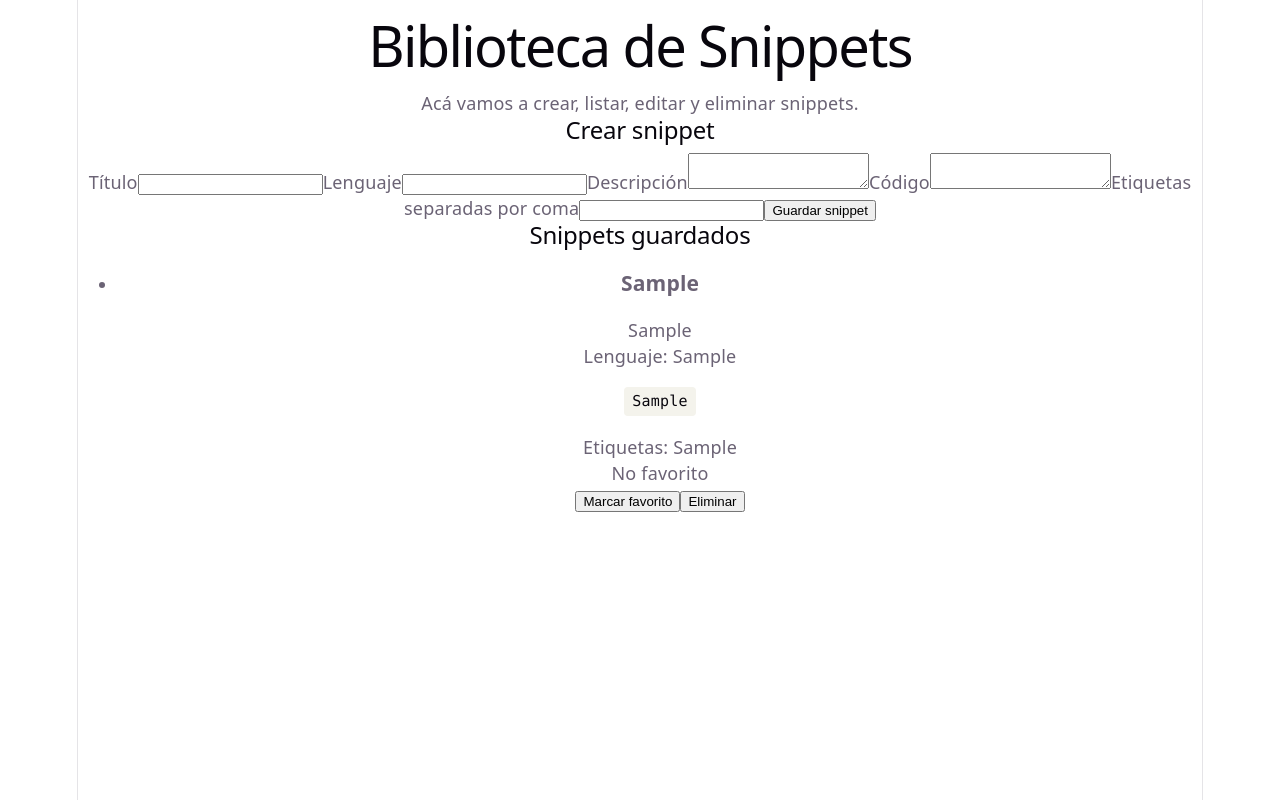
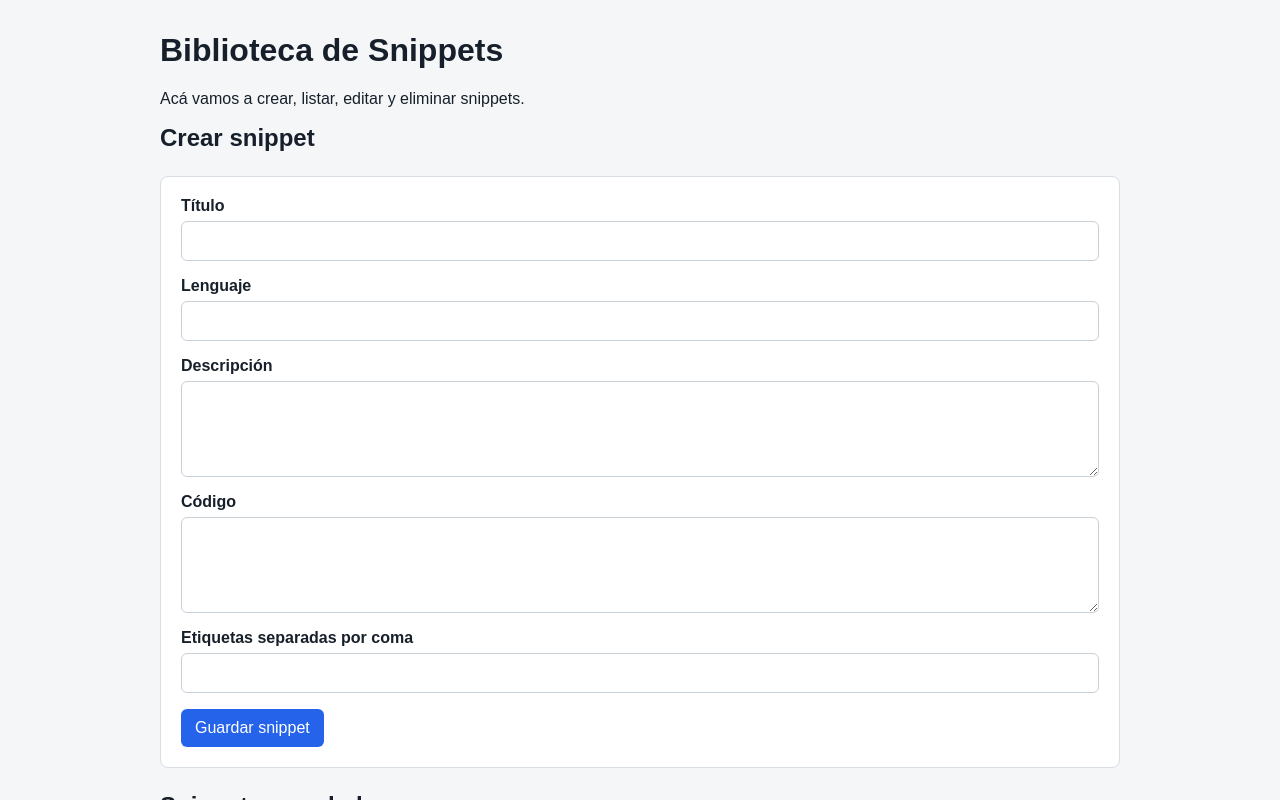
Before and after one commit to julietaR29/snippets-library, a React (Vite) app: page / in a window 1280 px wide. Both pictures are taken after typing "Sample", "Sample", "Sample", "Sample", "Sample" into the empty fields and a click on the button "Guardar snippet". Shown: the top 800 px of the page. Built offline with nearby package versions, Linux system fonts and the light colour scheme.

Commit message:
style: improve snippets base layout

```diff
--- a/src/features/snippets/components/SnippetForm.tsx
+++ b/src/features/snippets/components/SnippetForm.tsx
@@ -1,5 +1,4 @@
-import { useState } from "react";
-import type { FormEvent } from "react";
+import { useState, type FormEvent } from "react";
 import { useSnippetsStore } from "../store";
 import type { SnippetFormData } from "../types";
 import { createSnippetFromForm } from "../utils";
@@ -26,9 +25,9 @@ export function SnippetForm() {
   }
 
   return (
-    <form onSubmit={handleSubmit}>
-      <label>
-        Título
+    <form className="snippet-form" onSubmit={handleSubmit}>
+      <label className="form-field">
+        <span>Título</span>
         <input
           type="text"
           value={formData.title}
@@ -38,8 +37,8 @@ export function SnippetForm() {
         />
       </label>
 
-      <label>
-        Lenguaje
+      <label className="form-field">
+        <span>Lenguaje</span>
         <input
           type="text"
           value={formData.language}
@@ -49,8 +48,8 @@ export function SnippetForm() {
         />
       </label>
 
-      <label>
-        Descripción
+      <label className="form-field">
+        <span>Descripción</span>
         <textarea
           value={formData.description}
           onChange={(event) =>
@@ -59,8 +58,8 @@ export function SnippetForm() {
         />
       </label>
 
-      <label>
-        Código
+      <label className="form-field">
+        <span>Código</span>
         <textarea
           value={formData.code}
           onChange={(event) =>
@@ -69,8 +68,8 @@ export function SnippetForm() {
         />
       </label>
 
-      <label>
-        Etiquetas separadas por coma
+      <label className="form-field">
+        <span>Etiquetas separadas por coma</span>
         <input
           type="text"
           value={formData.tags}
--- a/src/features/snippets/components/SnippetList.tsx
+++ b/src/features/snippets/components/SnippetList.tsx
@@ -10,14 +10,18 @@ export function SnippetList() {
   }
 
   return (
-    <section>
+    <section className="snippets-section">
       <h2>Snippets guardados</h2>
 
-      <ul>
+      <ul className="snippets-list">
         {snippets.map((snippet) => (
-          <li key={snippet.id}>
+          <li className="snippet-card" key={snippet.id}>
             <article>
+              <div className="snippet-card-header">
                 <h3>{snippet.title}</h3>
+                <p>{snippet.favorite ? "Favorito" : "No favorito"}</p>
+              </div>
+
               <p>{snippet.description}</p>
               <p>Lenguaje: {snippet.language}</p>
 
@@ -29,15 +33,18 @@ export function SnippetList() {
                 <p>Etiquetas: {snippet.tags.join(", ")}</p>
               )}
 
-              <p>{snippet.favorite ? "Favorito" : "No favorito"}</p>
-
-              <button type="button" onClick={() => toggleFavorite(snippet.id)}>
+              <div className="snippet-actions">
+                <button
+                  type="button"
+                  onClick={() => toggleFavorite(snippet.id)}
+                >
                   {snippet.favorite ? "Quitar favorito" : "Marcar favorito"}
                 </button>
 
                 <button type="button" onClick={() => deleteSnippet(snippet.id)}>
                   Eliminar
                 </button>
+              </div>
             </article>
           </li>
         ))}
--- a/src/index.css
+++ b/src/index.css
@@ -1,111 +1,107 @@
-:root {
-  --text: #6b6375;
-  --text-h: #08060d;
-  --bg: #fff;
-  --border: #e5e4e7;
-  --code-bg: #f4f3ec;
-  --accent: #aa3bff;
-  --accent-bg: rgba(170, 59, 255, 0.1);
-  --accent-border: rgba(170, 59, 255, 0.5);
-  --social-bg: rgba(244, 243, 236, 0.5);
-  --shadow:
-    rgba(0, 0, 0, 0.1) 0 10px 15px -3px, rgba(0, 0, 0, 0.05) 0 4px 6px -2px;
-
-  --sans: system-ui, 'Segoe UI', Roboto, sans-serif;
-  --heading: system-ui, 'Segoe UI', Roboto, sans-serif;
-  --mono: ui-monospace, Consolas, monospace;
-
-  font: 18px/145% var(--sans);
-  letter-spacing: 0.18px;
-  color-scheme: light dark;
-  color: var(--text);
-  background: var(--bg);
-  font-synthesis: none;
-  text-rendering: optimizeLegibility;
-  -webkit-font-smoothing: antialiased;
-  -moz-osx-font-smoothing: grayscale;
-
-  @media (max-width: 1024px) {
-    font-size: 16px;
-  }
+body {
+  margin: 0;
+  font-family: Arial, sans-serif;
+  background-color: #f4f6f8;
+  color: #17202a;
 }
 
-@media (prefers-color-scheme: dark) {
-  :root {
-    --text: #9ca3af;
-    --text-h: #f3f4f6;
-    --bg: #16171d;
-    --border: #2e303a;
-    --code-bg: #1f2028;
-    --accent: #c084fc;
-    --accent-bg: rgba(192, 132, 252, 0.15);
-    --accent-border: rgba(192, 132, 252, 0.5);
-    --social-bg: rgba(47, 48, 58, 0.5);
-    --shadow:
-      rgba(0, 0, 0, 0.4) 0 10px 15px -3px, rgba(0, 0, 0, 0.25) 0 4px 6px -2px;
-  }
-
-  #social .button-icon {
-    filter: invert(1) brightness(2);
-  }
-}
-
-#root {
-  width: 1126px;
-  max-width: 100%;
+main {
+  width: min(100% - 32px, 960px);
   margin: 0 auto;
-  text-align: center;
-  border-inline: 1px solid var(--border);
-  min-height: 100svh;
-  display: flex;
-  flex-direction: column;
-  box-sizing: border-box;
-}
-
-body {
-  margin: 0;
+  padding: 32px 0;
 }
 
 h1,
-h2 {
-  font-family: var(--heading);
-  font-weight: 500;
-  color: var(--text-h);
+h2,
+h3,
+p {
+  margin-top: 0;
 }
 
-h1 {
-  font-size: 56px;
-  letter-spacing: -1.68px;
-  margin: 32px 0;
-  @media (max-width: 1024px) {
-    font-size: 36px;
-    margin: 20px 0;
-  }
-}
-h2 {
-  font-size: 24px;
-  line-height: 118%;
-  letter-spacing: -0.24px;
-  margin: 0 0 8px;
-  @media (max-width: 1024px) {
-    font-size: 20px;
-  }
-}
-p {
-  margin: 0;
+.snippet-form {
+  display: grid;
+  gap: 16px;
+  padding: 20px;
+  margin: 24px 0;
+  background-color: #ffffff;
+  border: 1px solid #d8dee4;
+  border-radius: 8px;
 }
 
-code,
-.counter {
-  font-family: var(--mono);
-  display: inline-flex;
-  border-radius: 4px;
-  color: var(--text-h);
+.form-field {
+  display: grid;
+  gap: 6px;
 }
 
-code {
-  font-size: 15px;
-  line-height: 135%;
-  padding: 4px 8px;
-  background: var(--code-bg);
+.form-field span {
+  font-weight: 600;
 }
+
+input,
+textarea {
+  width: 100%;
+  box-sizing: border-box;
+  padding: 10px 12px;
+  border: 1px solid #c8d0d8;
+  border-radius: 6px;
+  font: inherit;
+}
+
+textarea {
+  min-height: 96px;
+  resize: vertical;
+}
+
+button {
+  width: fit-content;
+  padding: 10px 14px;
+  border: 0;
+  border-radius: 6px;
+  background-color: #2563eb;
+  color: #ffffff;
+  font: inherit;
+  cursor: pointer;
+}
+
+button:hover {
+  background-color: #1d4ed8;
+}
+
+.snippets-list {
+  display: grid;
+  gap: 16px;
+  padding: 0;
+  list-style: none;
+}
+
+.snippet-card {
+  padding: 18px;
+  background-color: #ffffff;
+  border: 1px solid #d8dee4;
+  border-radius: 8px;
+}
+
+.snippet-card-header {
+  display: flex;
+  justify-content: space-between;
+  gap: 16px;
+  align-items: start;
+}
+
+.snippet-card h3 {
+  margin-bottom: 8px;
+}
+
+pre {
+  overflow-x: auto;
+  padding: 12px;
+  background-color: #111827;
+  color: #f9fafb;
+  border-radius: 6px;
+}
+
+.snippet-actions {
+  display: flex;
+  gap: 12px;
+  flex-wrap: wrap;
+}
```
Lines whose indentation alone changed are shown as unchanged.
